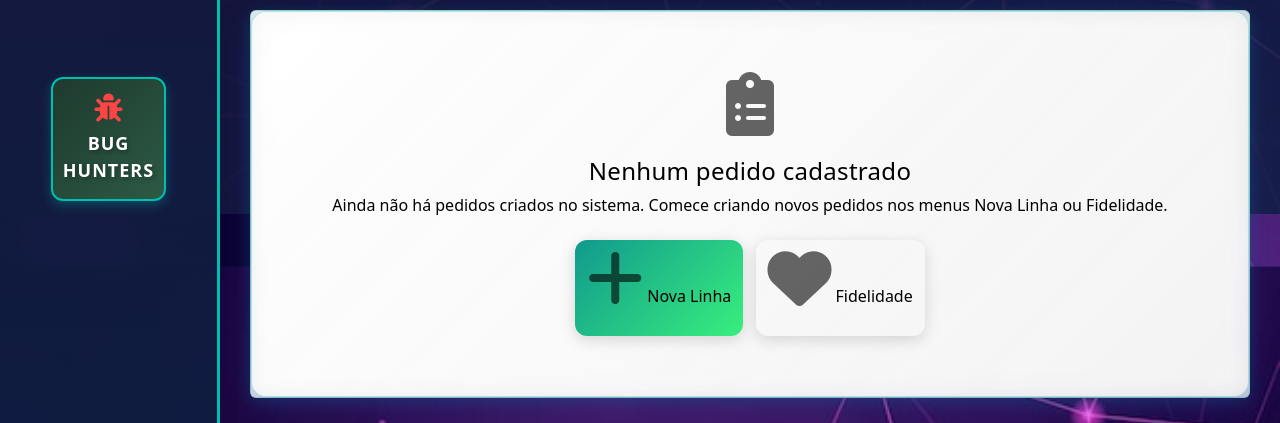
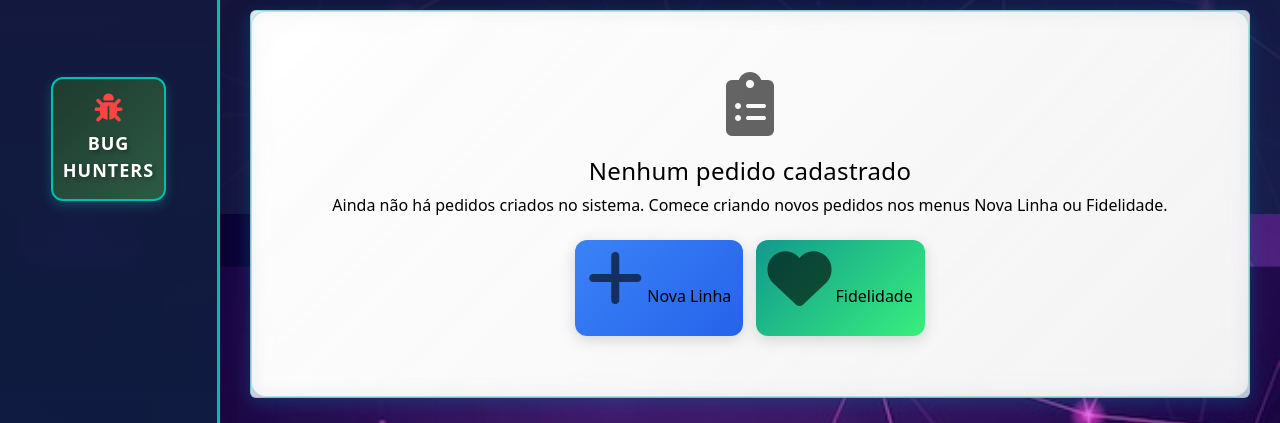
Before and after one commit to an2trindade/Projeto_Integrador_SENAC, a Django app: page /linhas/protocolo/ in a window 1280 px wide. Shown: the part 586-1009 px from the top of the page. Run offline with Django 5.2, Linux system fonts and the light colour scheme; the visitor is signed in with stand-in values (Sample User, id 1); data comes from the database, SQL or seed files in the repository; data that the repository does not hold is empty.

Commit message:
Ajustes Design

```diff
--- a/linhas/templates/linhas/nova_linha.html
+++ b/linhas/templates/linhas/nova_linha.html
@@ -227,7 +227,7 @@
                                         <span class="input-group-text">R$</span>
                                         <input type="text" name="valor_plano[]" class="form-control valor-plano-linha" readonly required>
                                     </div>
-                                    <small class="text-muted">O valor será definido automaticamente pelo tipo de plano.</small>
+                                    <small class="text-white" style="color:#ffffff !important;">O valor será definido automaticamente pelo tipo de plano.</small>
                                 </div>
                                 <div class="col-md-6 mb-3">
                                     <label class="form-label"><i class="fas fa-sim-card"></i> ICCID</label>
--- a/linhas/templates/protocolo.html
+++ b/linhas/templates/protocolo.html
@@ -362,6 +362,12 @@
         transform: translateY(-2px);
         box-shadow: 0 10px 24px rgba(0, 0, 0, 0.25);
     }
+    /* Forçar azul específico para botão Nova Linha no estado vazio */
+    .btn-nova-linha {
+        background: linear-gradient(135deg, #3b82f6, #2563eb) !important;
+        border: none !important;
+        color: #ffffff !important;
+    }
     /* ====== Media Queries Responsivas ====== */
     @media (max-width: 992px) {
         .tech-header { padding:20px; }
@@ -571,10 +577,10 @@
                     <h4>Nenhum pedido encontrado</h4>
                     <p class="mb-4">Tente ajustar os filtros ou criar novos pedidos nos menus Nova Linha ou Fidelidade.</p>
                     <div>
-                        <a href="{% url 'linhas:novalinha' %}" class="btn btn-success me-2">
+                        <a href="{% url 'linhas:novalinha' %}" class="btn btn-primary btn-nova-linha me-2">
                             <i class="fas fa-plus me-1"></i>Nova Linha
                         </a>
-                        <a href="{% url 'linhas:fidelidade' %}" class="btn btn-primary">
+                        <a href="{% url 'linhas:fidelidade' %}" class="btn btn-success">
                             <i class="fas fa-heart me-1"></i>Fidelidade
                         </a>
                     </div>
@@ -636,10 +642,10 @@
             <h4>Nenhum pedido cadastrado</h4>
             <p class="mb-4">Ainda não há pedidos criados no sistema. Comece criando novos pedidos nos menus Nova Linha ou Fidelidade.</p>
             <div>
-                <a href="{% url 'linhas:novalinha' %}" class="btn btn-success me-2">
+                <a href="{% url 'linhas:novalinha' %}" class="btn btn-primary btn-nova-linha me-2">
                     <i class="fas fa-plus me-1"></i>Nova Linha
                 </a>
-                <a href="{% url 'linhas:fidelidade' %}" class="btn btn-primary">
+                <a href="{% url 'linhas:fidelidade' %}" class="btn btn-success">
                     <i class="fas fa-heart me-1"></i>Fidelidade
                 </a>
             </div>
```
